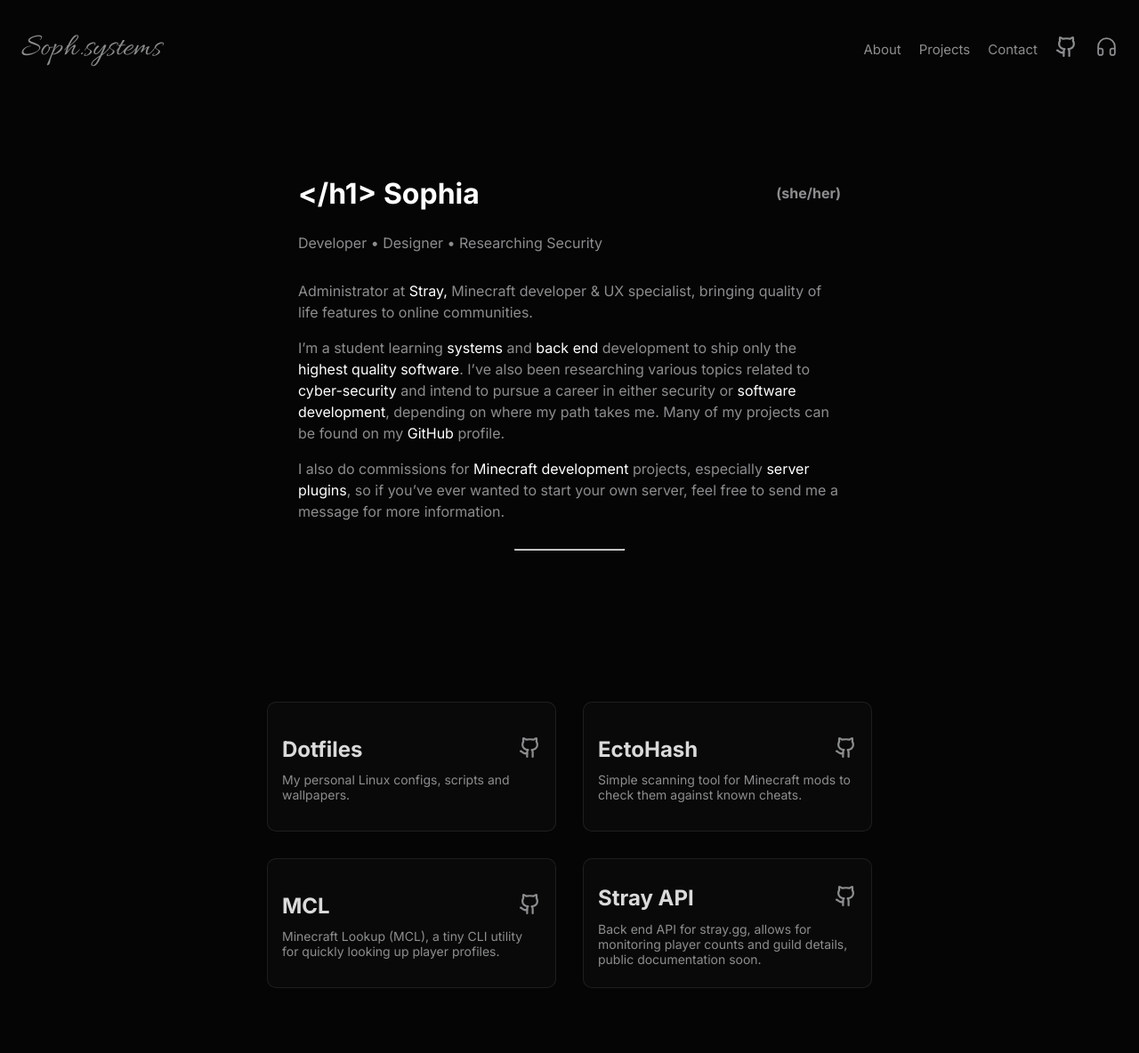
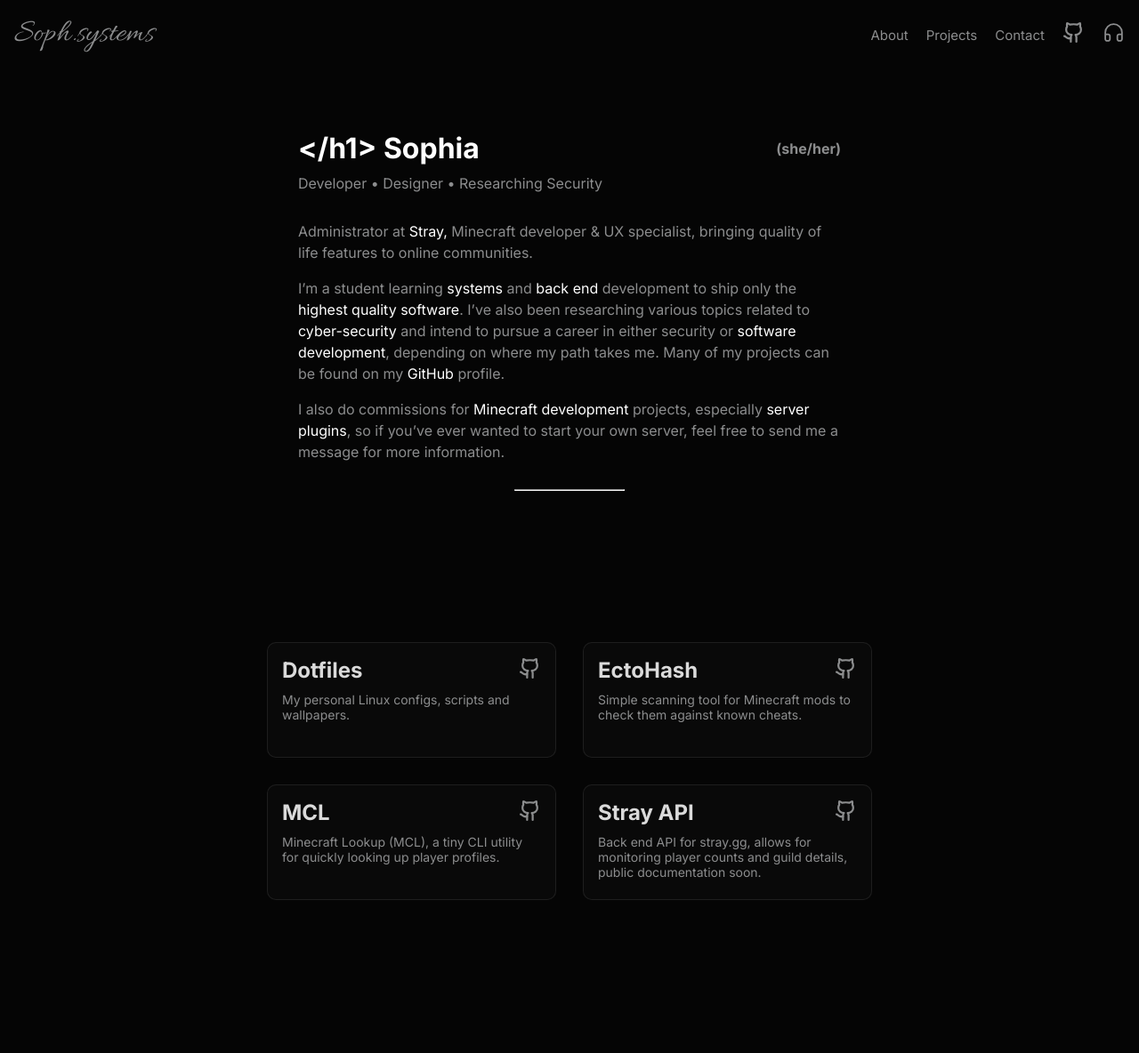
Before and after one commit to Sophed/Site, an Astro site: page / in a window 1280 px wide. Shown: the whole page at 89% size. After the commit the page ends 1082 px from the top, so only its background shows below. Built offline with nearby package versions, Linux system fonts and the light colour scheme; Astro itself is replaced by a stand-in of ours.

Commit message:
Update margins and heights in Intro and ProjectsCard components

```diff
--- a/src/components/Intro.astro
+++ b/src/components/Intro.astro
@@ -56,6 +56,7 @@
       display: flex;
       flex-direction: column;
       .section-1 {
+        margin-bottom: 10px;
         h1 {
           color: var(--white);
           font-size: 2rem;
@@ -67,16 +68,15 @@
           font-weight: bold;
         }
       }
-      .section-2 {
-        margin-top: -1rem;
-      }
     }
     .main-para {
+      margin-top: 2rem;
       hr {
         width: 20%;
         margin: 30px auto;
       }
       p {
+        margin: 1rem 0;
         line-height: 1.5rem;
         a {
           color: unset;
--- a/src/components/ProjectsCard.astro
+++ b/src/components/ProjectsCard.astro
@@ -25,11 +25,10 @@
     display: flex;
     flex-grow: 1;
     background-color: var(--second-background);
-    height: 7rem;
+    height: 6rem;
     width: 14rem;
     padding: 1rem;
     border-radius: 10px;
-    justify-content: center;
     flex-direction: column;
     border: 1px solid rgba(255, 255, 255, 0.085);
     .project-card-header {
@@ -43,7 +42,7 @@
       }
     }
     .project-card-content {
-      margin-top: -1.4rem;
+      margin-top: 10px;
       p {
         font-size: 14px;
       }
--- a/src/layouts/Layout.astro
+++ b/src/layouts/Layout.astro
@@ -30,6 +30,11 @@
     --text: #8c8d8e;
     --white: #fff;
   }
+
+  * {
+    margin: 0;
+    padding: 0;
+  }
   html,
   body {
     font-family: "Inter", sans-serif;
```
